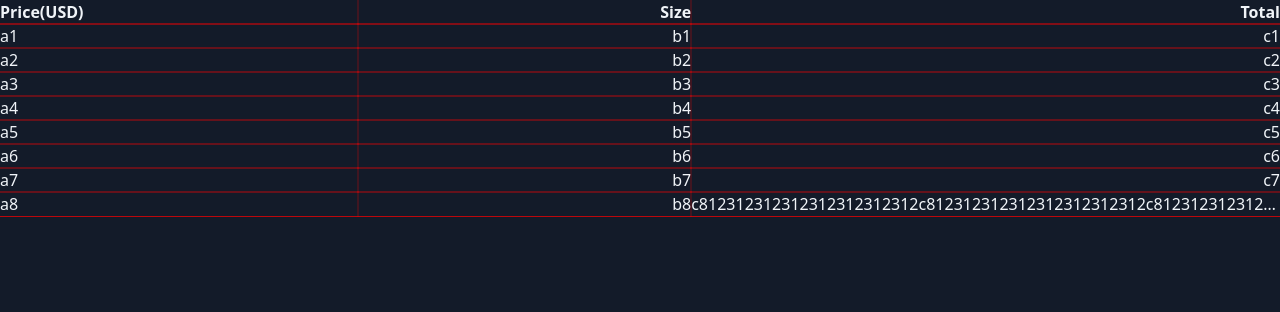
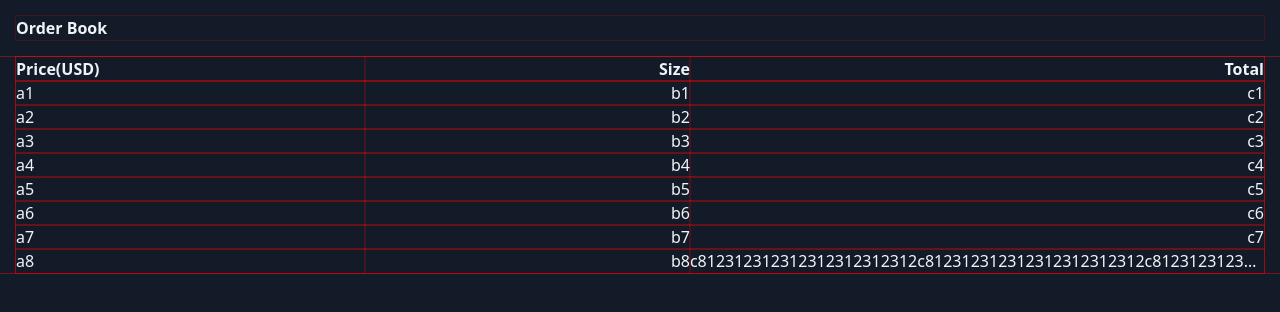
Before and after one commit to e25254/interview_20250503, a React (Vite) app: page / in a window 1280 px wide. Shown: the top 312 px of the page. Built offline with nearby package versions, Linux system fonts and the light colour scheme.

Commit message:
feat( Divider ) : `Divider` completed ( #main )

```diff
--- /dev/null
+++ b/src/components/Divider/index.tsx
@@ -0,0 +1,19 @@
+interface DividerProps {
+  className?: string;
+  orientation?: "horizontal" | "vertical";
+}
+
+export default function Divider({
+  className = "",
+  orientation = "horizontal",
+}: DividerProps) {
+  const orientationClassObj = {
+    horizontal: "w-full border-t-[1px] border-l-0",
+    vertical: "h-full border-l-[1px] border-t-0",
+  };
+  return (
+    <hr
+      className={`border-gray-500 opacity-10 ${orientationClassObj[orientation]} ${className}`}
+    />
+  );
+}
--- a/src/containers/OrderBook/index.tsx
+++ b/src/containers/OrderBook/index.tsx
@@ -1,9 +1,16 @@
+import Divider from "@/components/Divider";
 import Stack from "@/components/Stack";
 import Quotes from "@/modules/Quotes";
 export default function OrderBook() {
   return (
     <Stack>
-      <Quotes />
+      <Stack className="py-4 px-hor-container">
+        <h1 className="text-md font-bold">Order Book</h1>
+      </Stack>
+      <Divider />
+      <Stack className="px-hor-container">
+        <Quotes />
+      </Stack>
     </Stack>
   );
 }
--- a/src/styles/globals.css
+++ b/src/styles/globals.css
@@ -10,6 +10,7 @@
   --color-red-400: rgba(255, 91, 90, 0.5);
   --color-red-300: rgba(255, 90, 90, 0.12);
   --color-red-500: #ff5b5a;
+  --spacing-hor-container: 1rem;
 }
 
 @theme inline {
@@ -23,6 +24,7 @@
   --color-sell-size-bar: var(--color-red-300);
   --color-flash-green: var(--color-green-400);
   --color-flash-red: var(--color-red-400);
+  --spacing-hor-container: var(--spacing-hor-container);
 }
 
 body {
```
